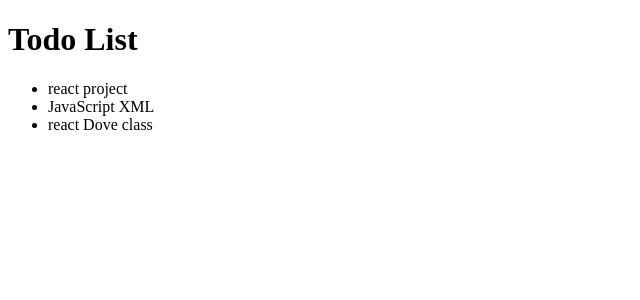
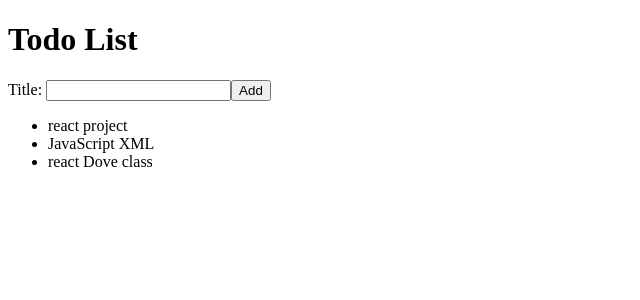
Before and after one commit to alexdmejia/react-todo, a React (Create React App) app: page / in a window 1280 px wide. Shown: the top 300 px of the page, without its empty margins (0-640 px from the left). Built offline with nearby package versions, Linux system fonts and the light colour scheme; the HTML template or start-up script is replaced by a standard one.

Commit message:
lesson 1.2

```diff
--- /dev/null
+++ b/src/AddTodoForm.js
@@ -0,0 +1,11 @@
+import React from "react";
+
+export default function AddTodoForm() {
+  return (
+    <form>
+      <label htmlFor="todoTitle">Title: </label>
+      <input type="text" id="todoTitle" />
+      <button type="submit">Add</button>
+    </form>
+  );
+}
--- a/src/App.js
+++ b/src/App.js
@@ -1,34 +1,18 @@
 import React from "react";
+import AddTodoForm from "./AddTodoForm";
+import TodoList from "./TodoList";
 
-const todoList = [
-  {
-    id: 1,
-    title: "react project",
-  },
-  {
-    id: 2,
-    title: "JavaScript XML",
-  },
-  {
-    id: 3,
-    title: "react Dove class",
-  },
-];
 
 function App() {
   return (
     <div>
       <h1>Todo List</h1>
-      <ul>
-        {
-            todoList.map(function (item) {
-                return <li key={item.id}>{item.title}</li>;
-            })
-        }
-      </ul>
+      <AddTodoForm/>
+      <TodoList/>
+
+
     </div>
   );
 }
 
-
 export default App;
--- /dev/null
+++ b/src/TodoList.js
@@ -0,0 +1,26 @@
+import React from "react";
+
+const todoList = [
+    {
+      id: 1,
+      title: "react project",
+    },
+    {
+      id: 2,
+      title: "JavaScript XML",
+    },
+    {
+      id: 3,
+      title: "react Dove class",
+    },
+  ];
+
+export default function TodoList() {
+  return (
+    <ul>
+      {todoList.map(function (item) {
+        return <li key={item.id}>{item.title}</li>;
+      })}
+    </ul>
+  );
+}
```
